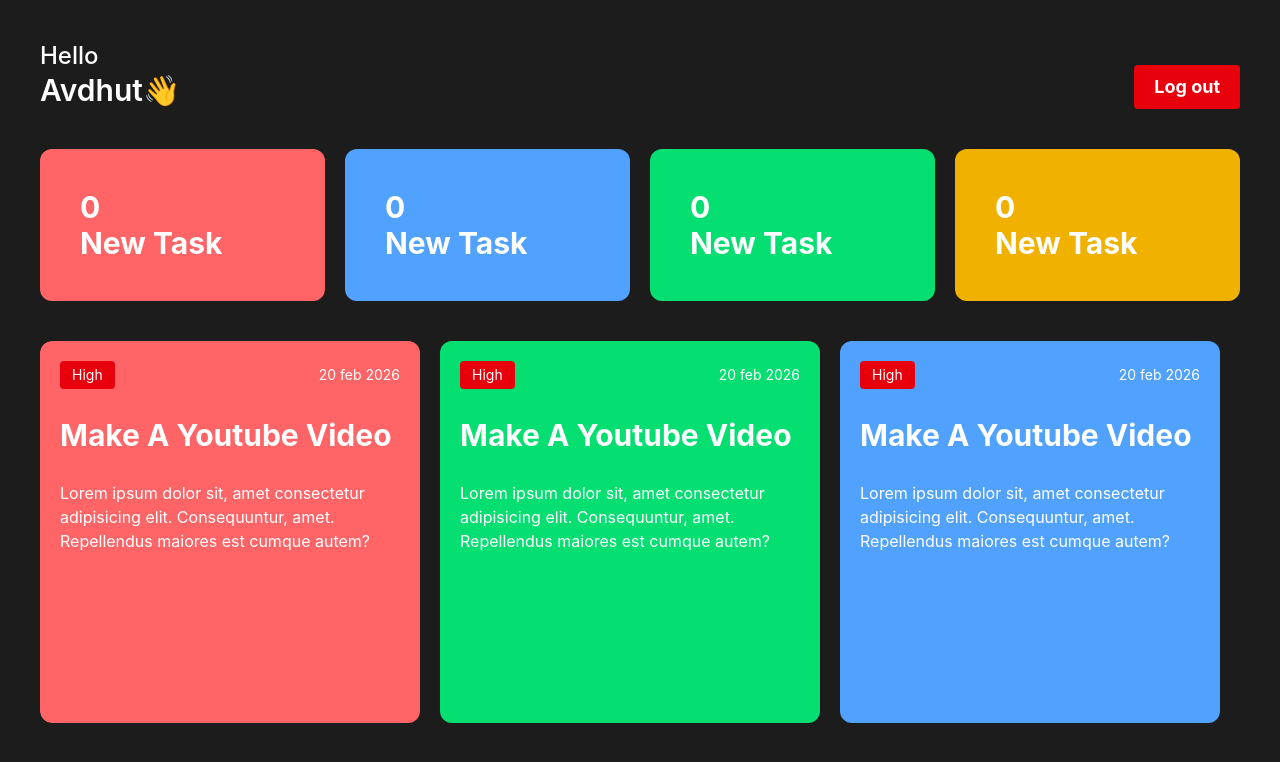
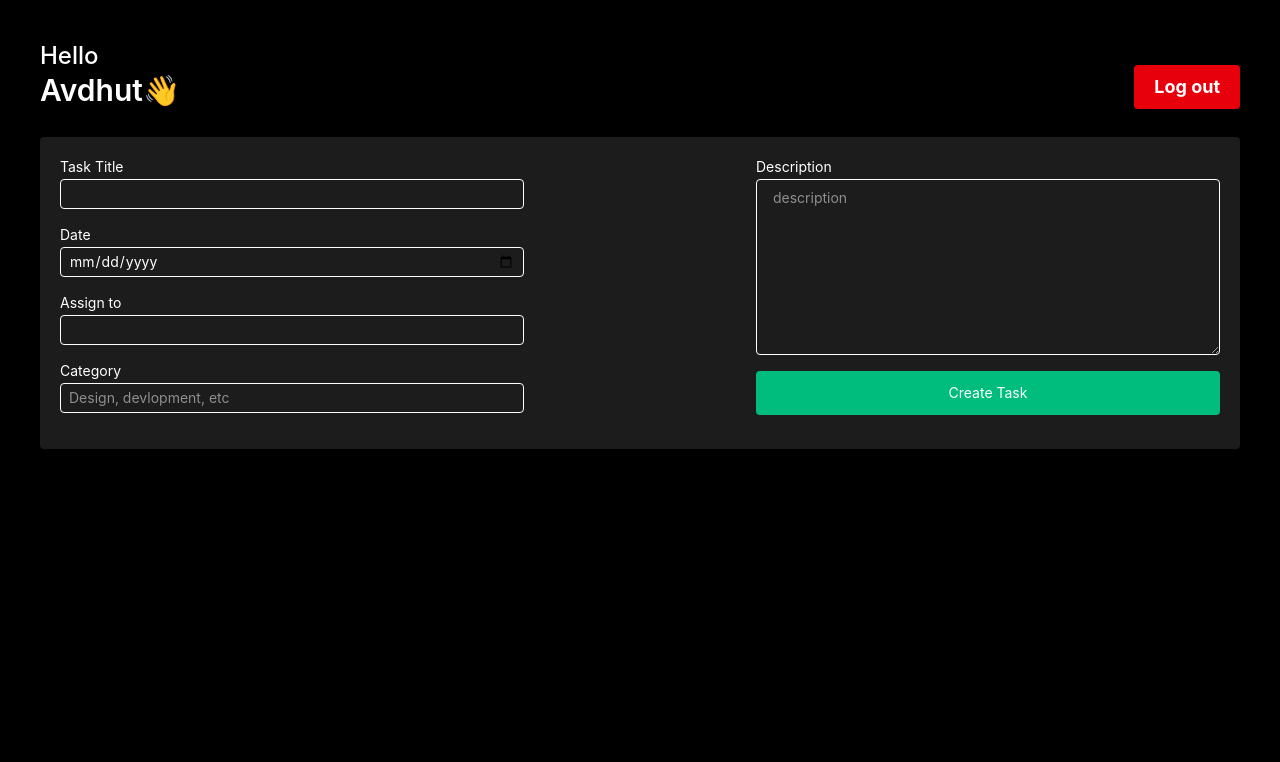
Before and after one commit to 007av/Emp, a React (Vite) app: page / in a window 1280 px wide. Shown: the top 762 px of the page. Built offline with nearby package versions, Linux system fonts and the light colour scheme.

Commit message:
Added Admin Dashbord

```diff
--- a/src/App.jsx
+++ b/src/App.jsx
@@ -1,13 +1,15 @@
 import React from 'react'
 import Login from './components/Auth/Login'
 import EmployeeDashboard from './components/Dashbord/EmployeeDashbord'
+import AdminDashbord from './components/Dashbord/AdminDashbord'
 
 
 const App = () => {
   return (
     <>
     {/* <Login /> */}
-    <EmployeeDashboard />
+    {/* <EmployeeDashboard /> */}
+    <AdminDashbord/>
 
     </>
   )
--- a/src/components/Dashbord/AdminDashbord.jsx
+++ b/src/components/Dashbord/AdminDashbord.jsx
@@ -1,11 +1,43 @@
-import React from 'react'
+import React from "react";
+import Header from "../other/Header";
 
 const AdminDashbord = () => {
   return (
-    <div>
-      AdminDashBord
+    <div className=" h-screen w-full p-10">
+      <Header />
+
+      <div className="p-5 bg-[#1c1c1c] mt-7 rounded">
+        <form className=" flex flex-wrap w-full items-start justify-between">
+          <div className=" w-1/2">
+            <div>
+              <h3 className=" text-sm text-gray-300 mb-0.5">Task Title</h3>
+              <input type="text" className="text-sm py-1 px-2 w-4/5 rounded outline-none bg-transparent border mb-4"/>
+            </div>
+            <div>
+              <h3 className=" text-sm text-gray-300 mb-0.5">Date</h3>
+              <input type="date" className="text-sm py-1 px-2 w-4/5 rounded outline-none bg-transparent border mb-4"/>
+            </div>
+            <div>
+              <h3 className=" text-sm text-gray-300 mb-0.5">Assign to</h3>
+              <input type="text" className="text-sm py-1 px-2 w-4/5 rounded outline-none bg-transparent border mb-4"/>
+            </div>
+            <div>
+              <h3 className=" text-sm text-gray-300 mb-0.5">Category</h3>
+              <input type="text" placeholder="Design, devlopment, etc" className="text-sm py-1 px-2 w-4/5 rounded mb-4 outline-none bg-transparent border" />
+            </div>
+          </div>
+
+          <div className=" w-2/5 flex flex-col items-start">
+            <h3 className=" text-sm text-gray-300 mb-0.5">Description</h3>
+            <textarea className=" w-full h-44 text-sm py-2 px-4 rounded outline-none bg-transparent border mb-4" name="" id="" placeholder="description"></textarea>
+            <button className=" bg-emerald-500 py-3 px-5 rounded hover:bg-emerald-600 text-sm w-full">Create Task</button>
+          </div>
+
+
+        </form>
+      </div>
     </div>
-  )
-}
+  );
+};
 
-export default AdminDashbord
+export default AdminDashbord;
```
